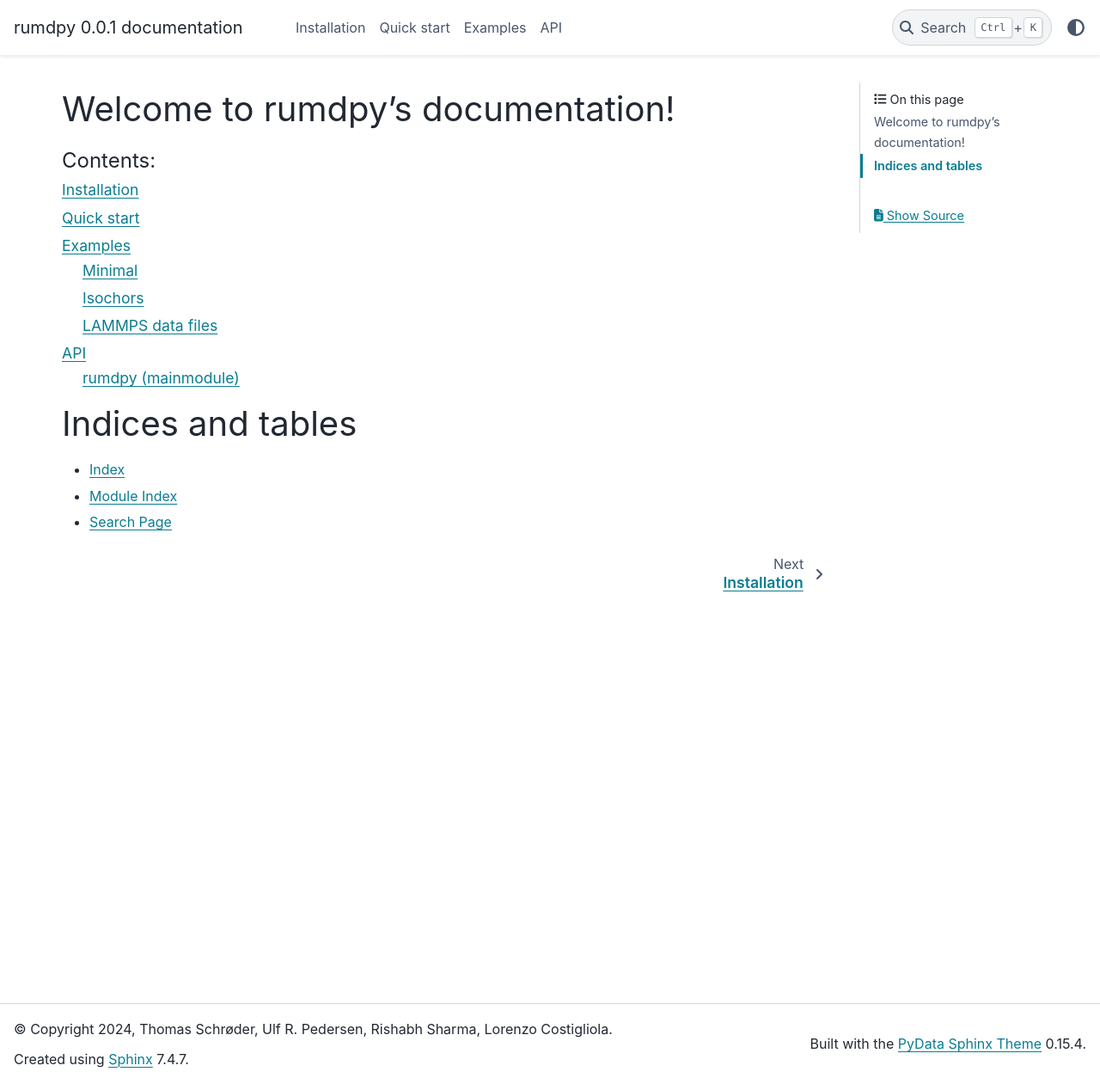
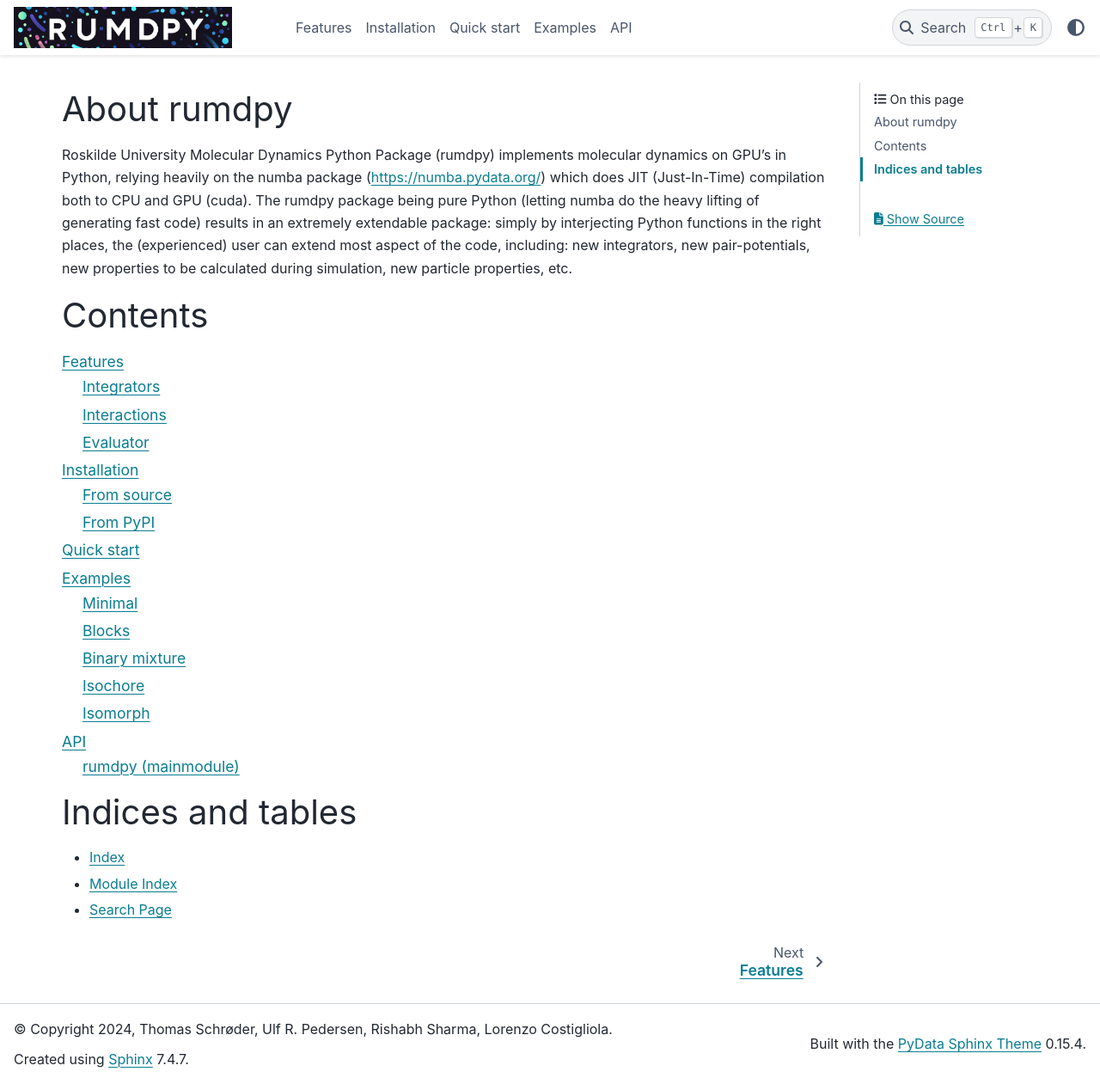
Before and after one commit to jklust/gamdpy, a Sphinx documentation site: the page built from docs/source/index.rst, in a window 1280 px wide and 1261 px high. Shown: the whole window at 86% size. Built offline with Sphinx 7.4.7 and the PyData theme 0.15.4, drawn with Linux system fonts in a browser that asks for light colours.

Commit message:
Updated documentation

```diff
--- a/docs/source/conf.py
+++ b/docs/source/conf.py
@@ -42,3 +42,4 @@ exclude_patterns = []
 #html_theme = 'alabaster'
 html_theme = 'pydata_sphinx_theme'
 html_static_path = ['_static']
+html_logo = '_static/logo_777x147.png'
--- a/docs/source/index.rst
+++ b/docs/source/index.rst
@@ -3,13 +3,20 @@
    You can adapt this file completely to your liking, but it should at least
    contain the root `toctree` directive.
 
-Welcome to rumdpy's documentation!
-==================================
+About rumdpy
+============
+
+Roskilde University Molecular Dynamics Python Package (rumdpy) implements molecular dynamics on GPU's in Python, relying heavily on the numba package (https://numba.pydata.org/) which does JIT (Just-In-Time) compilation both to CPU and GPU (cuda).
+The rumdpy package being pure Python (letting numba do the heavy lifting of generating fast code) results in an extremely extendable package: simply by interjecting Python functions in the right places,
+the (experienced) user can extend most aspect of the code, including: new integrators, new pair-potentials, new properties to be calculated during simulation, new particle properties, etc.
+
+Contents
+========
 
 .. toctree::
    :maxdepth: 2
-   :caption: Contents:
 
+   features
    installation
    quick_start
    examples
```
Also changed, not shown: docs/source/examples.rst (+24 -4 lines), docs/source/features.md (added, +34 -0 lines), docs/source/installation.md (+10 -0 lines), docs/source/_static/logo.png (added), docs/source/_static/logo_777x147.png (added), docs/source/quick_start.ipynb.
